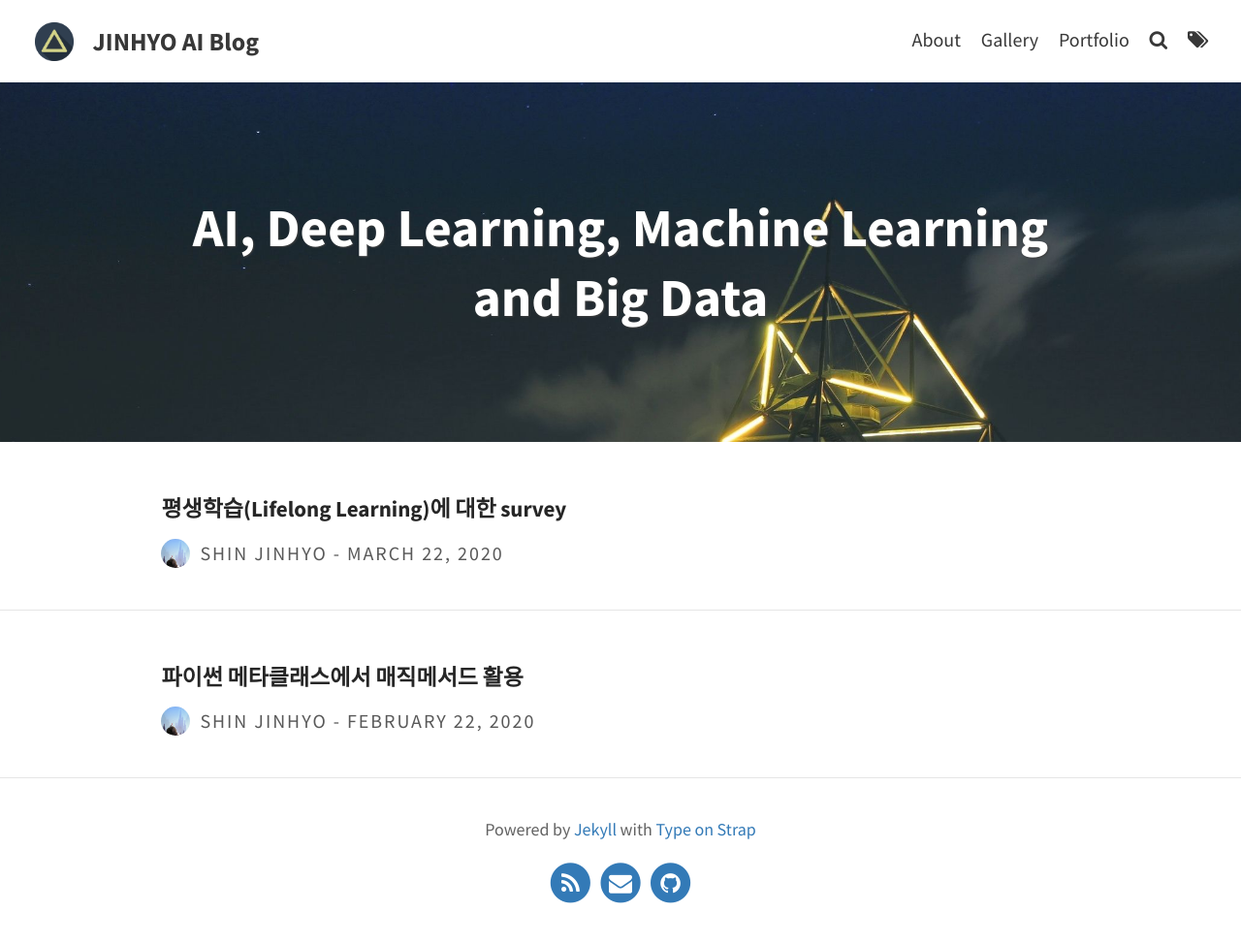
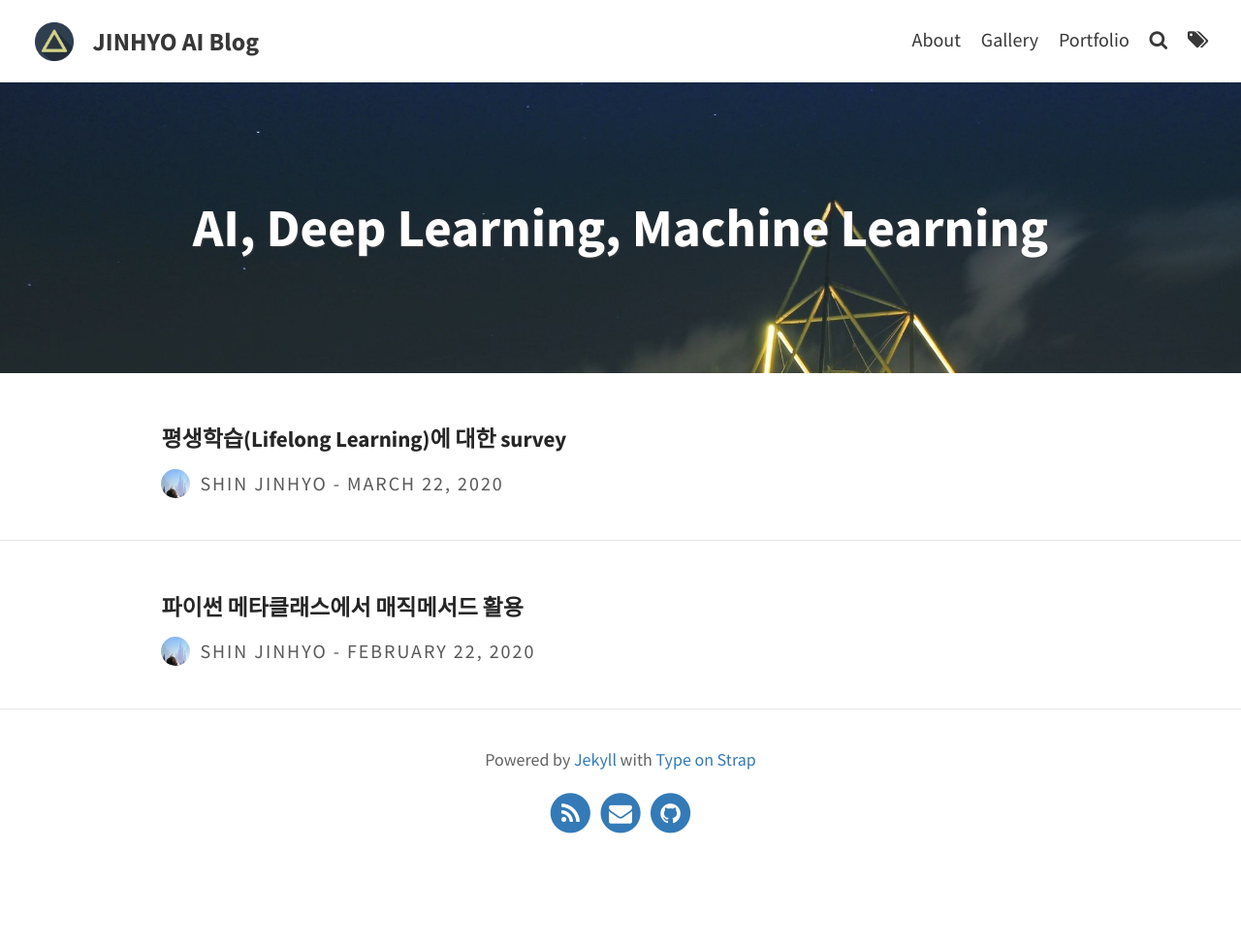
Before and after one commit to realblack0/jinhyo_ai_blog, a Jekyll site: the page built from index.html, in a window 1280 px wide. Shown: the whole page at 97% size. Built offline with Jekyll 4.4.1, drawn with Linux system fonts in a browser that asks for light colours; the list of posts is cut into pages by our own code; after the commit the page ends 901 px from its top, so only the background shows below that.

Commit message:
블로그 header text 수정

```diff
--- a/_config.yml
+++ b/_config.yml
@@ -9,7 +9,7 @@ avatar: assets/img/triangle.png                         # Empty for no avatar in
 favicon: assets/favicon.ico                             # Icon displayed in the tab
 
 # Header and footer text
-header_text: AI, Deep Learning, Machine Learning and Big Data # Change Blog header text
+header_text: AI, Deep Learning, Machine Learning # Change Blog header text
 header_feature_image: assets/img/pexels/triangular.jpeg
 footer_text: >
   Powered by <a href="https://jekyllrb.com/">Jekyll</a> with <a href="https://github.com/sylhare/Type-on-Strap">Type on Strap</a>
```
